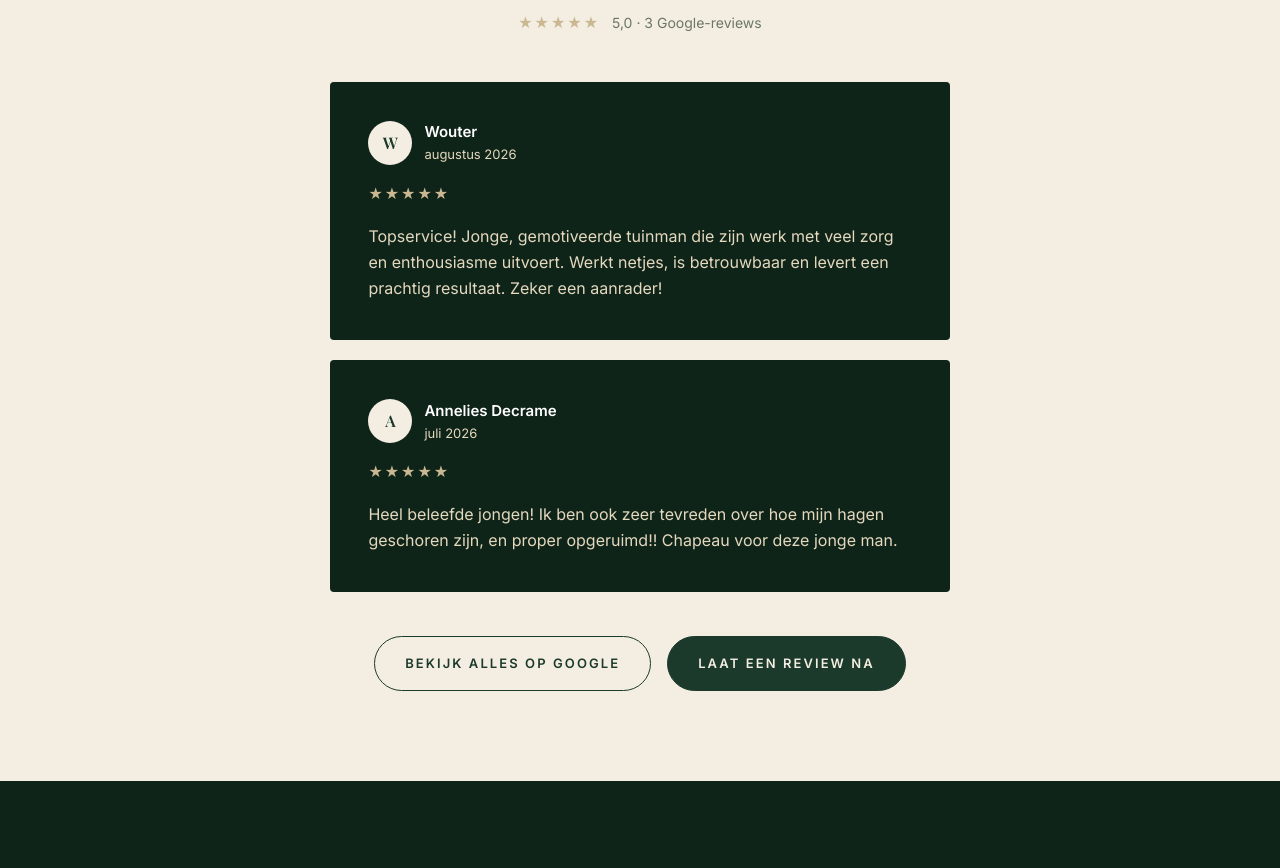
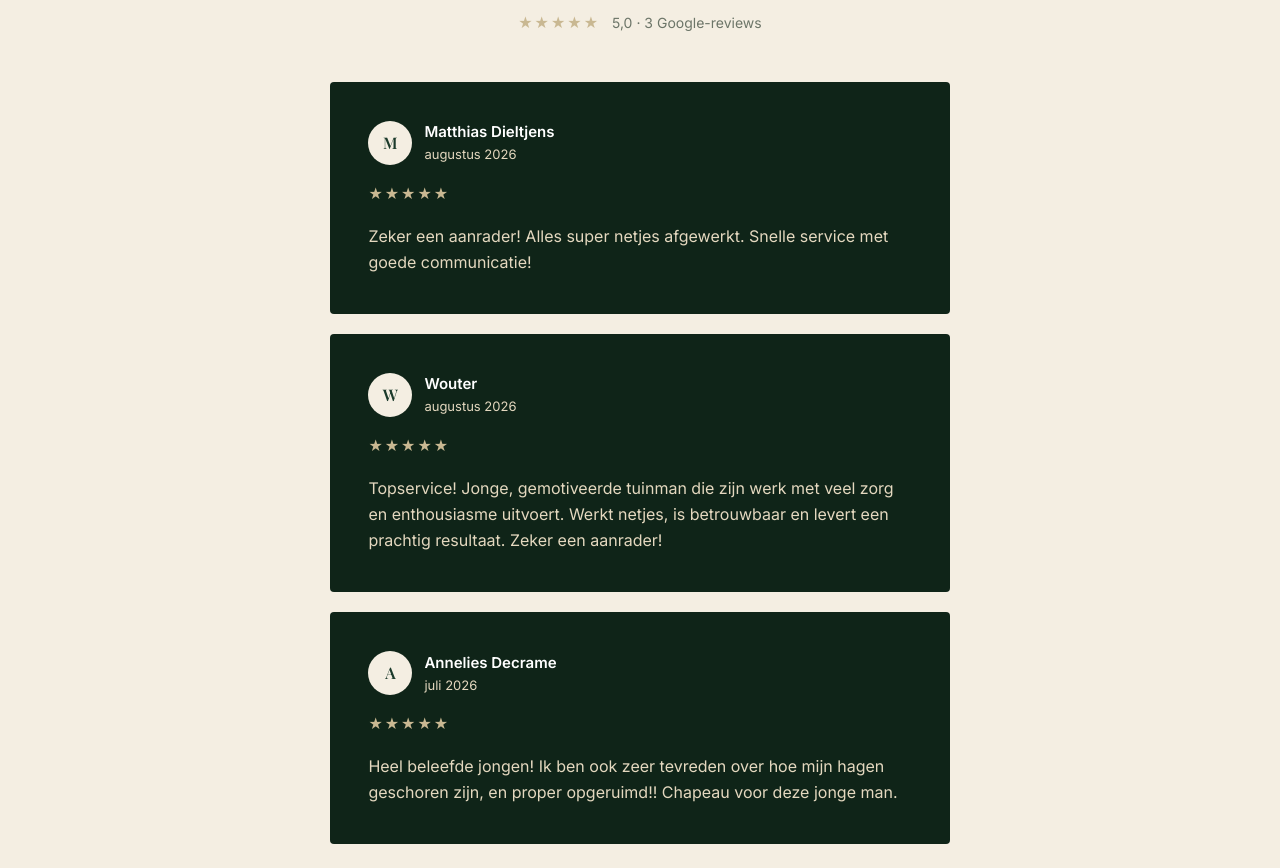
Before and after one commit to mauricehoorens-droid/groenbyhoorens-app, a Next.js app: page / in a window 1280 px wide. Shown: the part 7017-7885 px from the top of the page. Built offline with nearby package versions, Linux system fonts and the light colour scheme.

Commit message:
Derde review (Matthias) toegevoegd

```diff
--- a/src/components/Reviews.tsx
+++ b/src/components/Reviews.tsx
@@ -3,6 +3,12 @@ import Reveal from "./Reveal";
 // Zelfde review-aanpak als de live site: vaste seed die meteen toont.
 // Nieuwe Google-reviews kun je hier onderaan de lijst toevoegen.
 const REVIEWS = [
+  {
+    author: "Matthias Dieltjens",
+    rating: 5,
+    when: "augustus 2026",
+    text: "Zeker een aanrader! Alles super netjes afgewerkt. Snelle service met goede communicatie!",
+  },
   {
     author: "Wouter",
     rating: 5,
```
